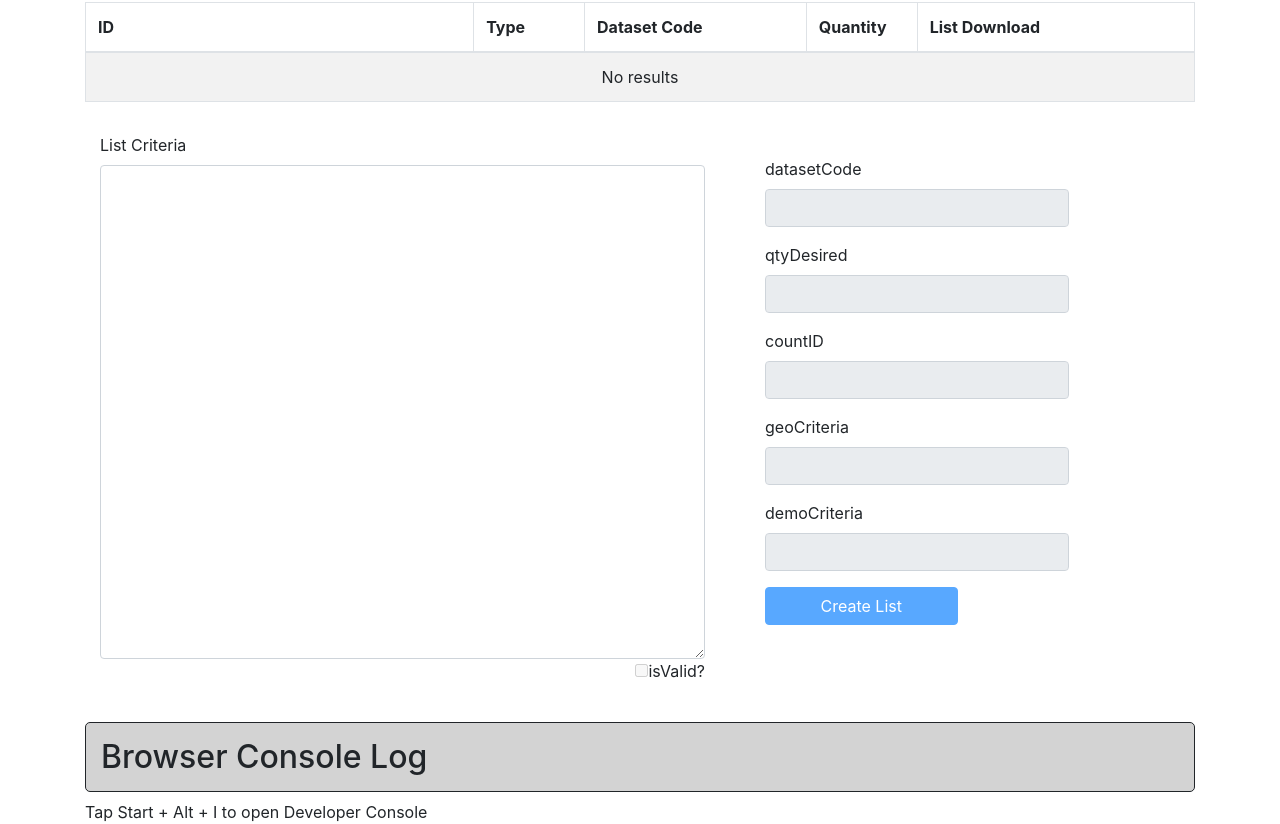
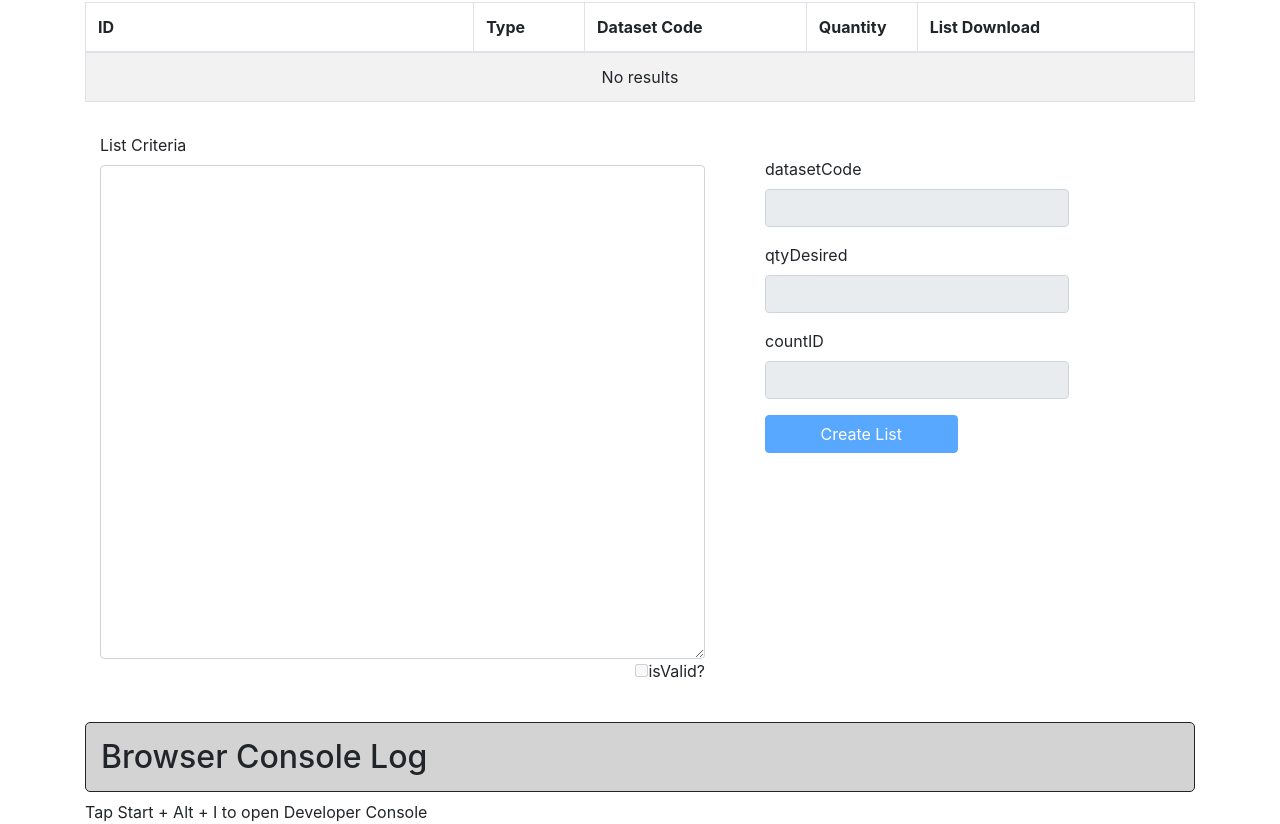
Before and after one commit to RumenTech/eprintwerx-angular2, an Angular app: page / in a window 1280 px wide. Shown: the part 531-1355 px from the top of the page. Built offline with nearby package versions, Linux system fonts and the light colour scheme.

Commit message:
remove geo & demo from list section

```diff
--- a/src/app/components/list-criteria-form.component.html
+++ b/src/app/components/list-criteria-form.component.html
@@ -58,26 +58,6 @@
                 </div>
             </div>
             <div class="form-group">
-                <label class="col-sm-3">
-                    geoCriteria
-                </label>
-                <div class="col-sm-9">
-                    <input class="form-control" name="text" readonly
-                        [value]="model.geoCriteria"
-                    />
-                </div>
-            </div>
-            <div class="form-group">
-                <label class="col-sm-3">
-                    demoCriteria
-                </label>
-                <div class="col-sm-9">
-                    <input class="form-control" name="text" readonly
-                        [value]="model.demoCriteria"
-                    />
-                </div>
-            </div>
-            <div class="form-group">
                 <div class="col-sm-6">
                     <button type="submit" class="btn btn-primary btn-block"
                         [disabled]="!isValid"
--- a/src/app/components/list-criteria-form.component.ts
+++ b/src/app/components/list-criteria-form.component.ts
@@ -14,8 +14,6 @@ export class ListCriteriaForm implements OnInit {
     datasetCode: '',
     qtyDesired: '',
     countId: '',
-    geoCriteria: '',
-    demoCriteria: '',
   };
   private listCriteriaString = '';
   private isValid = false;
@@ -34,15 +32,11 @@ export class ListCriteriaForm implements OnInit {
       datasetCode,
       qtyDesired,
       countId,
-      geoCriteria,
-      demoCriteria
     } = this.criteriaService.parseListCriteria( this.listCriteriaString );
 
     this.model.datasetCode = datasetCode;
     this.model.qtyDesired = qtyDesired;
     this.model.countId = countId;
-    this.model.geoCriteria = geoCriteria;
-    this.model.demoCriteria = demoCriteria;
   }
 
   submitForm() {
@@ -63,7 +57,7 @@ export class ListCriteriaForm implements OnInit {
       const jsonObject = JSON.parse(this.criteriaService.getListCriteriaSample());
       const outputColumns = JSON.parse(this.criteriaService.getOutCriteriaByDatasetCode(data.datasetCode));
 
-      if (jsonObject.listCriterias.length) {
+      if (jsonObject.listCriterias && jsonObject.listCriterias.length) {
         jsonObject.listCriterias[0].countId = data.countId;
         jsonObject.listCriterias[0].datasetCode = data.datasetCode;
         jsonObject.listCriterias[0].outCriterion = outputColumns;
--- a/src/app/services/criteria.service.ts
+++ b/src/app/services/criteria.service.ts
@@ -137,14 +137,15 @@ export class CriteriaService {
 
   parseListCriteria(str: string) {
     const parsedJson = JSON.parse(str) || {};
-    const listCriteria = parsedJson.listCriterias[0] || {};
+    let listCriteria: any = {};
+    if (parsedJson.listCriterias && parsedJson.listCriterias.length) {
+      listCriteria = parsedJson.listCriterias[0];
+    }
 
     return {
       datasetCode: listCriteria.datasetCode || '',
       qtyDesired: listCriteria.qtyDesired || '',
       countId: listCriteria.countId || '',
-      geoCriteria: this.parseGeoCriteria(listCriteria),
-      demoCriteria: this.parseDemoCriteria(listCriteria),
     };
   }
 
```
